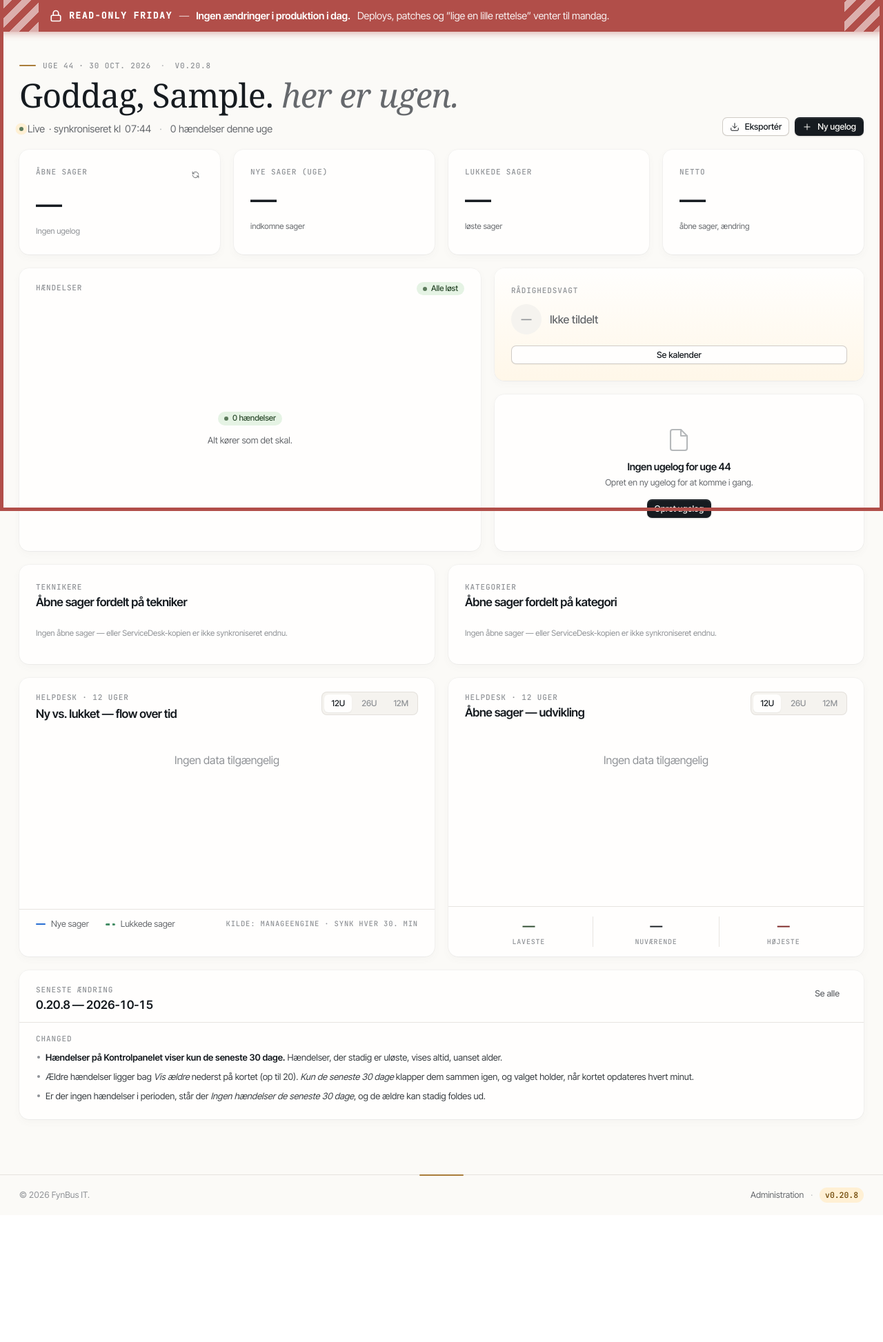
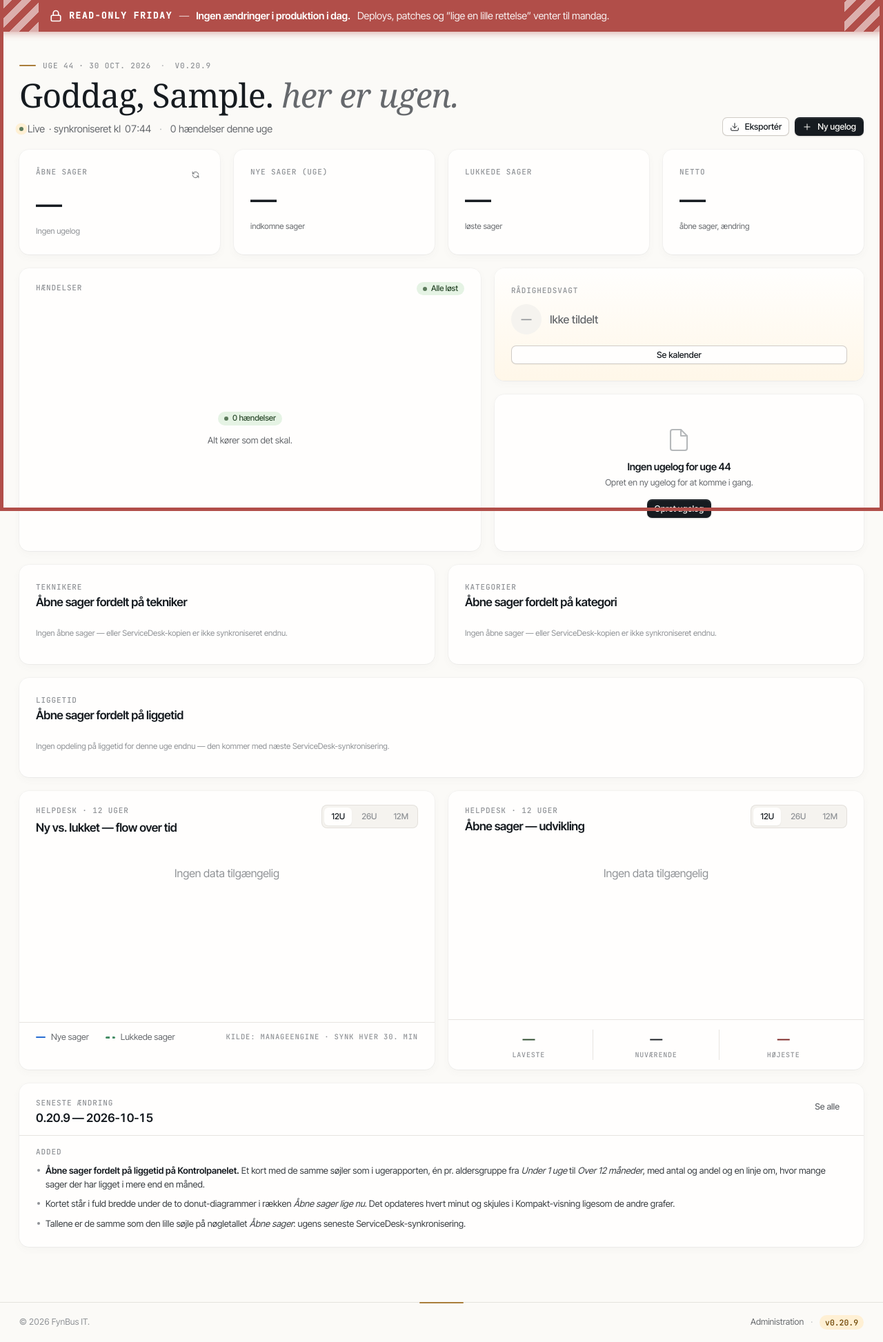
Before and after one commit to Reventlow/fynbus-chronicle, a Django app: page /dashboard/ in a window 1280 px wide. Shown: the part 59-2005 px from the top of the page at 69% size. Before the commit the page ends 1803 px from the top, so only its background shows below. Run offline with Django 5.2, Linux system fonts and the light colour scheme; the visitor is signed in with stand-in values (Sample User, id 1); data comes from the database, SQL or seed files in the repository; data that the repository does not hold is empty; style sheets or scripts are compiled from the project's sources; some libraries are stand-ins or nearby versions; some web fonts are replaced.

Commit message:
feat: open tickets by age (liggetid) on the Kontrolpanel (0.20.9)
A full-width card under the two donuts with one bar per age group, the
same as the week report section, from the current week's ServiceDesk
snapshot (WeekLog.helpdesk_age_buckets). OpenAgePartialView at
partials/open-age/, polled every 60s, hidden in Kompakt with the other
charts.

Co-Authored-By: Claude Opus 5.5 <noreply@anthropic.com>

```diff
--- a/apps/dashboard/urls.py
+++ b/apps/dashboard/urls.py
@@ -34,6 +34,11 @@ urlpatterns = [
         "partials/helpdesk-flow-chart/",
         views.HelpdeskFlowChartPartialView.as_view(),
         name="partial-helpdesk-flow-chart",
+    ),
+    path(
+        "partials/open-age/",
+        views.OpenAgePartialView.as_view(),
+        name="partial-open-age",
     ),
     path(
         "partials/open-categories/",
--- a/apps/dashboard/views.py
+++ b/apps/dashboard/views.py
@@ -330,6 +330,21 @@ class HelpdeskFlowChartPartialView(LoginRequiredMixin, TemplateView):
     """HTMX partial for helpdesk new vs closed grouped bar chart."""
 
     template_name = "dashboard/partials/helpdesk_flow_chart.html"
+
+
+class OpenAgePartialView(LoginRequiredMixin, TemplateView):
+    """HTMX partial: open helpdesk tickets by age (liggetid), as bars.
+
+    Uses the current week's ServiceDesk snapshot, the same numbers as the
+    small bar in the "Åbne sager" KPI card and the week report section.
+    """
+
+    template_name = "dashboard/partials/open_age.html"
+
+    def get_context_data(self, **kwargs) -> dict:
+        context = super().get_context_data(**kwargs)
+        context["weeklog"] = WeekLog.get_current_week()
+        return context
 
 
 class OpenCategoriesPartialView(LoginRequiredMixin, TemplateView):
--- a/static/src/input.css
+++ b/static/src/input.css
@@ -744,6 +744,18 @@ html[data-density="compact"] .js-dashboard-changelog {
 html[data-density="dashboard"] .js-dashboard-extras {
   display: none !important;
 }
+
+/* Kontrolpanel liggetid card — label, bar, count per age group. */
+.open-age { display: flex; flex-direction: column; gap: 6px; }
+.open-age-row {
+  display: grid; align-items: center; gap: 14px;
+  grid-template-columns: 130px minmax(0, 1fr) 76px;
+  font-size: 13px; color: var(--ink-2);
+}
+.open-age-track { display: block; height: 10px; border-radius: 5px; background: var(--surface-2); overflow: hidden; }
+.open-age-track > span { display: block; height: 100%; border-radius: 5px; }
+.open-age-count { text-align: right; color: var(--ink-3); white-space: nowrap; }
+.open-age-count strong { color: var(--ink-1); font-weight: 600; }
 
 /* Kontrolpanel incidents card — rows older than 30 days stay hidden until
    "Vis ældre" sets .incidents-expanded on the polling wrapper. */
--- a/templates/dashboard/index.html
+++ b/templates/dashboard/index.html
@@ -97,7 +97,7 @@
   {% comment %}
     Order, most actionable first:
       1. "Nu"        — incidents, who is on call, this week's log.
-      2. "Åbne sager" — today's open tickets by technician and by category.
+      2. "Åbne sager" — today's open tickets by technician, by category and by age.
       3. "Udvikling" — the two trend charts (flow, open over time).
       4. Latest changelog entry.
     Density modes (static/src/input.css) act on whole rows:
@@ -145,7 +145,7 @@
     </div>
   </div>
 
-  {# === 2. Åbne sager nu: by technician + by category ====================== #}
+  {# === 2. Åbne sager nu: by technician + by category, then by age ========= #}
   <div class="grid grid-cols-1 lg:grid-cols-2 js-dashboard-graphs" style="gap: var(--gutter);">
     {# Open tickets by technician #}
     <div class="card" style="display: flex; flex-direction: column; gap: 10px;">
@@ -170,6 +170,19 @@
            hx-trigger="load, every 60s"
            hx-swap="innerHTML">
         <div class="skeleton" style="height: 190px; width: 100%;"></div>
+      </div>
+    </div>
+
+    {# Open tickets by age (liggetid), full width under the donuts #}
+    <div class="card lg:col-span-2" style="display: flex; flex-direction: column; gap: 10px;">
+      <div>
+        <div class="label-eyebrow">Liggetid</div>
+        <h2 style="margin: 4px 0 0; font-size: 17px; font-weight: 600; letter-spacing: -0.02em;">Åbne sager fordelt på liggetid</h2>
+      </div>
+      <div hx-get="{% url 'dashboard:partial-open-age' %}"
+           hx-trigger="load, every 60s"
+           hx-swap="innerHTML">
+        <div class="skeleton" style="height: 200px; width: 100%;"></div>
       </div>
     </div>
   </div>
--- /dev/null
+++ b/templates/dashboard/partials/open_age.html
@@ -0,0 +1,19 @@
+{% comment %}
+  Open tickets by age (liggetid) — one bar per age group, like the week
+  report section. Data: WeekLog.helpdesk_age_buckets of the current week
+  (the ServiceDesk snapshot behind the "Åbne sager" KPI). Polled by HTMX.
+{% endcomment %}
+{% if weeklog.has_helpdesk_age_breakdown %}
+  <div class="open-age">
+    {% for bucket in weeklog.helpdesk_age_buckets %}
+      <div class="open-age-row" title="{{ bucket.label }}: {{ bucket.count }} ({{ bucket.share|floatformat:0 }}%)">
+        <span class="open-age-label">{{ bucket.label }}</span>
+        <span class="open-age-track"><span style="width: {{ bucket.share|floatformat:"1u" }}%; background: {{ bucket.color }};"></span></span>
+        <span class="num open-age-count"><strong>{{ bucket.count }}</strong> · {{ bucket.share|floatformat:0 }}%</span>
+      </div>
+    {% endfor %}
+  </div>
+  <p class="stats-note">{{ weeklog.helpdesk_open_stale }} af {{ weeklog.helpdesk_open_bucketed }} åbne sager har ligget i mere end 1 måned.</p>
+{% else %}
+  <p class="stats-note" style="padding: 12px 0;">Ingen opdeling på liggetid for denne uge endnu — den kommer med næste ServiceDesk-synkronisering.</p>
+{% endif %}
--- a/version.txt
+++ b/version.txt
@@ -1 +1 @@
-0.20.8
+0.20.9
```
Also changed, not shown: apps/dashboard/tests/test_open_age_card.py (added, +40 -0 lines), CHANGELOG.md.
